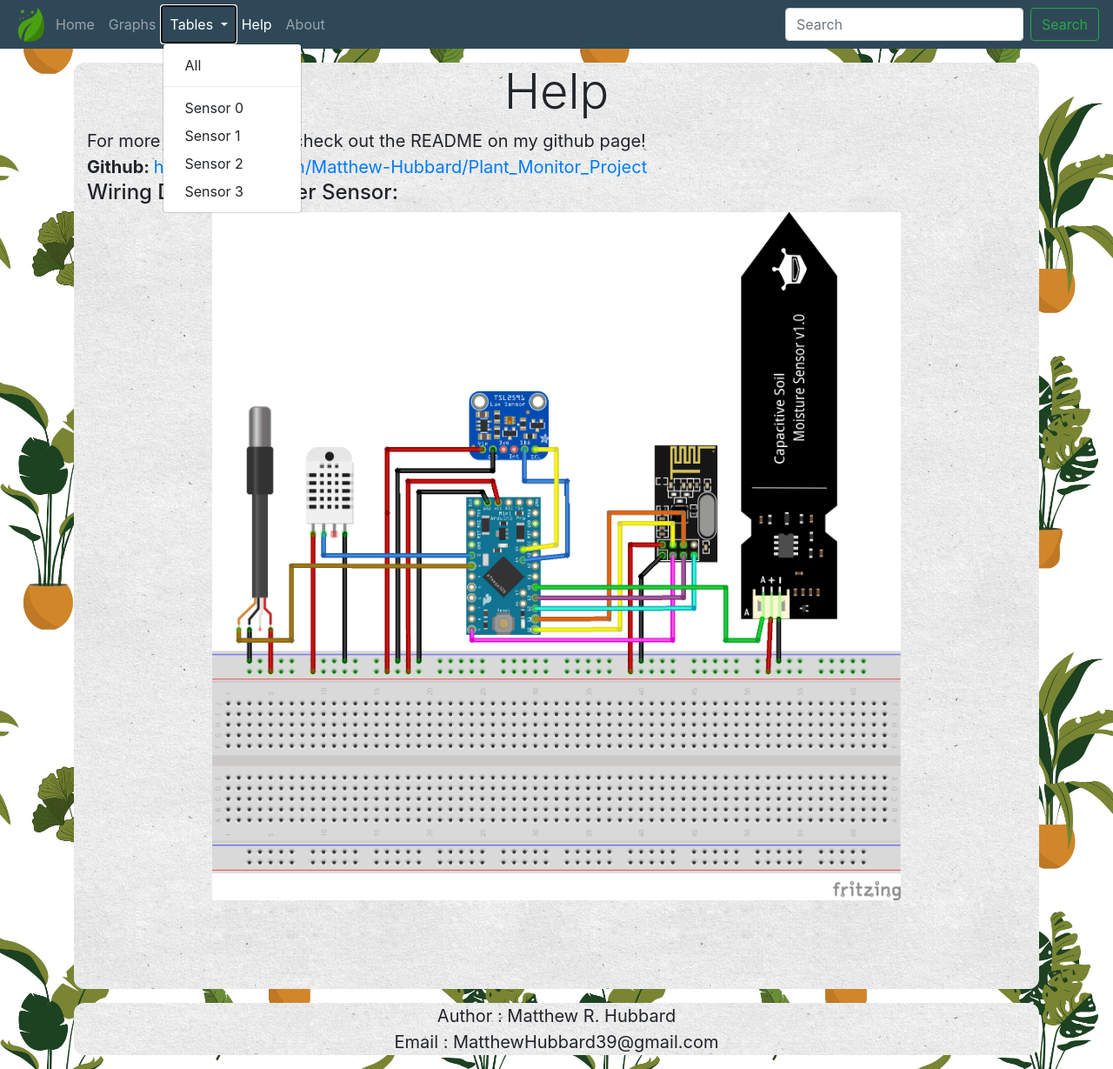
After one commit to Matthew-Hubbard/Plant_Monitor_Project, a Django app: page /help/ in a window 1280 px wide, after a click on "Tables". The commit adds this page. Shown: the whole page at 87% size. Run offline with Django 3.2, Linux system fonts and the light colour scheme; data comes from the database, SQL or seed files in the repository; both versions use the stored data as it was after the commit; some libraries are stand-ins or nearby versions.

Commit message:
Updated table tab. Fixed navbar active. Created about page and help page. Uploaded more images to static.

```diff
--- a/plant_back_end/plant_back_end/urls.py
+++ b/plant_back_end/plant_back_end/urls.py
@@ -22,5 +22,9 @@
     path('sensors/', include('sensors.urls')),
     path('graphs/', views.graphs, name='graphs'),
     path('table/', views.table, name='table'),
+    # path(r'^table/(?P<sensor_id>[0-9]+)$', views.table_sensor, name='table_id'),
+    path('table/<int:sensor_id>', views.table_sensor, name='table_id'),
+    path('help/', views.help, name='help'),
+    path('about/', views.about, name='about'),
     path('admin/', admin.site.urls),
 ]
--- a/plant_back_end/sensors/static/css/sensors.css
+++ b/plant_back_end/sensors/static/css/sensors.css
@@ -9,10 +9,11 @@
 h1, h2, h3, h4, h5, h6 {
   text-align: center;
 }
-
-table, th, td {
-  border: 1px solid black;
-}
+/*
+table {
+  border-radius: 12px;
+  border: none;
+} */
 
 /* @media (max-width: 575.98px) {
   .graph_9x9 {
@@ -41,6 +42,7 @@
 
 footer {
   text-align: center;
+  font-size: 20px;
 }
 
 .leaf_logo {
@@ -90,5 +92,9 @@
   width: 300px;
 }
 
+.paragraph_text {
+  font-size: 20px;
+}
+
 /* .red-tooltip + .tooltip > .tooltip-inner {background-color: #f00;}
 .red-tooltip + .tooltip > .tooltip-arrow { border-bottom-color:#f00; } */
--- /dev/null
+++ b/plant_back_end/sensors/templates/sensors/help.html
@@ -0,0 +1,30 @@
+{% extends 'sensors/navbar.html' %}
+
+{% load static %}
+
+<script>
+{% block jquery %}
+{% endblock %}
+</script>
+
+{% block content %}
+    <div class="graph_9x9">
+        <div class="container my-3"> <!-- my-3 is margin y for spacing -->
+            <div class='row'>
+                <div class='col-md-12'>
+                    <h1 class='display-4'>Help</h1>
+                </div>
+            </div>
+            <div class='row'>
+                <div class='col-md-12'>
+                    <span class="paragraph_text align-center">
+                        For more documentation check out the README on my github page!<br>
+                        <strong>Github: </strong><a href="https://github.com/Matthew-Hubbard/Plant_Monitor_Project"> https://github.com/Matthew-Hubbard/Plant_Monitor_Project</a><br>
+                        <h4 style="text-align: left">Wiring Diagram Master Sensor: </h4>
+                        <img class = "center-block" src = "{% static 'images/Plant_Monitoring_Project_v1.0_bb.png'%}" style="max-width: 80%; max-height: 80%;"></img><br>
+                    </span>
+                </div>
+            </div>
+        </div>
+    </div>
+{% endblock %}
--- a/plant_back_end/sensors/templates/sensors/navbar.html
+++ b/plant_back_end/sensors/templates/sensors/navbar.html
@@ -2,42 +2,34 @@
 
 {% load static %}
 
-<script>
-{% block jquery_nav %}
-    $(".nav-link a").on("click", function(){
-        $(".nav-link").find(".active").removeClass("active");
-        $(this).parent().addClass("active");
-    });
-{% endblock %}
-</script>
 
 {% block mynavbar %}
     <nav class="navbar sticky-top navbar-expand-lg navbar-dark">
-      <img class = "leaf_logo" src="{% static 'images/leaf.svg' %}" alt="Leaf Logo">
+      <a href="{% url 'home' %}"><img class = "leaf_logo" src="{% static 'images/leaf.svg' %}" alt="Leaf Logo"></a>
       <button class="navbar-toggler" type="button" data-toggle="collapse" data-target="#navbarSupportedContent" aria-controls="navbarSupportedContent" aria-expanded="false" aria-label="Toggle navigation">
         <span class="navbar-toggler-icon"></span>
       </button>
 
       <div class="collapse navbar-collapse" id="navbarSupportedContent">
         <ul class="navbar-nav mr-auto">
-          <li class="nav-item active">
+          <li class="nav-item {{ home }}">
             <a class="nav-link" href="{% url 'home' %}">Home <span class="sr-only">(current)</span></a>
           </li>
           {% comment %} <li class="nav-item">
             <a class="nav-link" href="#">Link</a>
           </li> {% endcomment %}
-          <li class = "nav-item">
+          <li class = "nav-item {{ graphs }}">
             <a class="nav-link" href="{% url 'graphs' %}">Graphs <span class="sr-only">(current)</span></a>
           </li>
-          <li class="nav-item dropdown">
+          <li class="nav-item dropdown {{ tables }}">
             <a class="nav-link dropdown-toggle" href="#" id="navbarDropdown" role="button" data-toggle="dropdown" aria-haspopup="true" aria-expanded="false">
                 Tables
             </a>
             <div class="dropdown-menu" aria-labelledby="navbarDropdown">
-                <a class="dropdown-item" href="#">All</a>
+                <a class="dropdown-item" href="{% url 'table' %}">All</a>
                 <div class="dropdown-divider"></div>
                 {% for id in id_list %}
-                <a class="dropdown-item" href="#">Sensor {{ id }}</a>
+                    <a class="dropdown-item" href="{% url 'table_id' sensor_id=id %}">Sensor {{ id }}</a>
                 {% endfor %}
             </div>
           </li>
@@ -52,11 +44,11 @@
                 <a class="dropdown-item" href="#">Something else here</a>
             </div>
           </li> {% endcomment %}
-          <li class="nav-item">
-                <a class="nav-link" href="#">Help </a>
+          <li class="nav-item {{ help }}">
+                <a class="nav-link" href="{% url 'help' %}">Help </a>
           </li>
-          <li class="nav-item">
-                <a class="nav-link" href="#">About</a>
+          <li class="nav-item {{ about }}">
+                <a class="nav-link" href="{% url 'about' %}">About</a>
           </li>
         </ul>
         <form class="form-inline my-2 my-lg-0">
@@ -91,3 +83,14 @@
         </div>
     </div>
 {% endblock %}
+
+<script>
+{% block jquery_nav %}
+  {% comment %} console.log("Test.");
+  $(".nav-item a").on('click', function(){
+      console.log("Clicked Nav.");
+      $(".nav-link").find(".active").removeClass("active");
+      $(this).parent().addClass("active");
+  }); {% endcomment %}
+{% endblock %}
+</script>
--- a/plant_back_end/sensors/urls.py
+++ b/plant_back_end/sensors/urls.py
@@ -4,8 +4,8 @@
 
 urlpatterns = [
     path('', views.index, name='sensors_index'),
-    path('table/', views.table, name='sensors_table'),
-    path('table/<int:sensor_id>', views.table_sensor, name='sensors_table_id'),
+    # path('table/', views.table, name='sensors_table'),
+    # path('table/<int:sensor_id>', views.table_sensor, name='sensors_table_id'),
     path('send_data/', views.send_data, name='send_data'),
     path('get_all/<int:sensor_id>', views.sensor_data_all, name='sensor_data_all'),
 ]
--- a/plant_back_end/sensors/views.py
+++ b/plant_back_end/sensors/views.py
@@ -27,27 +27,41 @@
             adjusted = 0
         moisture_percent[id] = adjusted
     context["moisture_percent"] = moisture_percent
+    context["home"] = "active"
 
     return render(request, 'sensors/index.html', context)
 
 def graphs(request):
     context = get_context(50)
+    context["graphs"] = "active"
     return render(request, 'sensors/graphs.html', context)
 
 def table(request):
 #    return HttpResponse("Hello, world. You're at the sensors index.")
+    id_list = list(Sensor_data.objects.values_list('sensor_id', flat=True).distinct())
     data_list = Sensor_data.objects.order_by('-timestamp')[:50]
-    context = {'data_list': data_list}
+    context = {'data_list': data_list, 'id_list': id_list, 'title': "All Sensors"}
+    context["tables"] = "active"
     return render(request, 'sensors/table.html', context)
 
 def table_sensor(request, sensor_id):
+    id_list = list(Sensor_data.objects.values_list('sensor_id', flat=True).distinct())
     data_list = Sensor_data.objects.filter(sensor_id=sensor_id).order_by('-timestamp')[:50]
-    context = {'data_list': data_list}
+    context = {'id_list': id_list, 'data_list': data_list, 'title': "Sensor " + str(sensor_id)}
     return render(request, 'sensors/table.html', context)
 
 def chart(request):
     return HttpResponse("at sensor/chart")
 
+def about(request):
+    id_list = list(Sensor_data.objects.values_list('sensor_id', flat=True).distinct())
+    context = {'id_list': id_list, 'about': "active"}
+    return render(request, 'sensors/about.html', context)
+
+def help(request):
+    id_list = list(Sensor_data.objects.values_list('sensor_id', flat=True).distinct())
+    context = {'id_list': id_list, 'help': "active"}
+    return render(request, 'sensors/help.html', context)
 
 @csrf_exempt
 def send_data(request):
```
Also changed, not shown: plant_back_end/sensors/templates/sensors/about.html (added, +35 -0 lines), plant_back_end/sensors/templates/sensors/index.html (+17 -7 lines), plant_back_end/sensors/templates/sensors/table.html (+31 -14 lines), plant_back_end/db.sqlite3, plant_back_end/sensors/static/images/Linked_in.jpg (added), plant_back_end/sensors/static/images/Plant_Monitoring_Project_v1.0_bb.png (added), plant_back_end/sensors/static/images/line-graph.svg (added).
